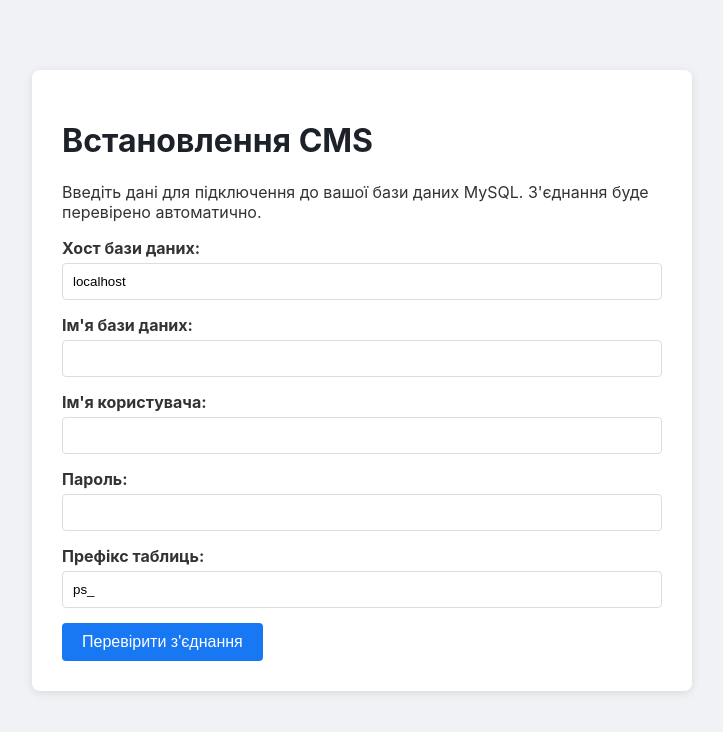
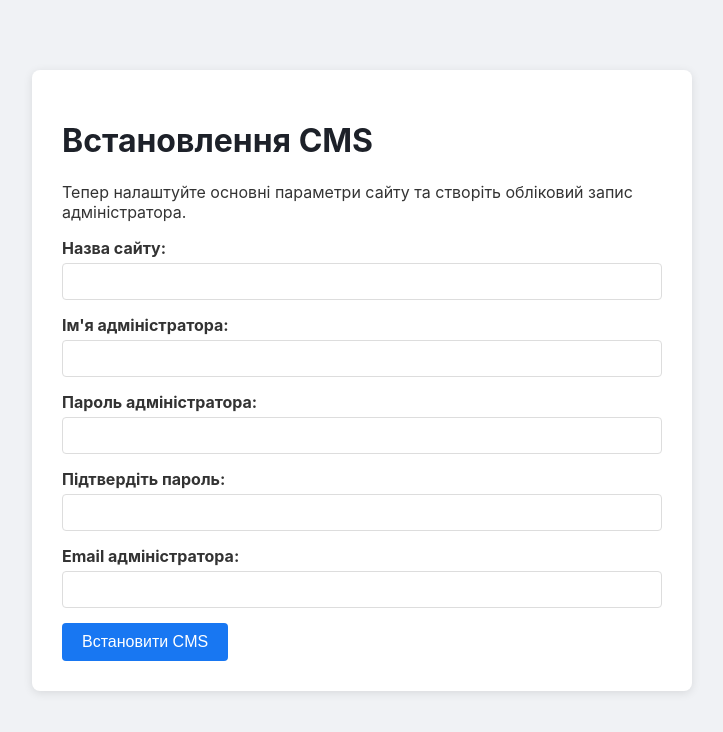
Before and after one commit to Ezdrael/PixelShop, a PHP site: page /index.php?step=2 in a window 1280 px wide. Shown: the top 732 px of the page, without its empty margins (278-1001 px from the left). Run offline with PHP 8.4, Linux system fonts and the light colour scheme.

Commit message:
Update step-2.php

```diff
--- a/install/step-2.php
+++ b/install/step-2.php
@@ -1,92 +1,23 @@
 <?php
 /**
- * step-2.php - Форма налаштування бази даних (з AJAX-перевіркою).
+ * step-3.php - Форма налаштування сайту та адміністратора.
  */
 
-render_header("Крок 2: Налаштування бази даних", 2);
-
-// Отримуємо збережені дані з сесії, щоб заповнити поля
-$db_data = $_SESSION['install_data'] ?? [];
+render_header("Крок 3: Налаштування сайту");
 
 if (isset($_SESSION['error'])) {
-    echo "<div class='alert alert-danger'>" . htmlspecialchars($_SESSION['error']) . "</div>";
+    echo "<div class='error-box'>". htmlspecialchars($_SESSION['error']). "</div>";
     unset($_SESSION['error']);
 }
 ?>
-
-<form method="post" action="index.php?step=2" id="db-form">
-    <p>Введіть дані для підключення до вашої бази даних MySQL. З'єднання буде перевірено автоматично.</p>
-
-    <div>
-        <label for="db_host">Хост бази даних:</label>
-        <input type="text" id="db_host" name="db_host" value="<?= htmlspecialchars($db_data['db_host'] ?? 'localhost') ?>" required>
-    </div>
-
-    <div>
-        <label for="db_name">Ім'я бази даних:</label>
-        <input type="text" id="db_name" name="db_name" value="<?= htmlspecialchars($db_data['db_name'] ?? '') ?>" required>
-    </div>
-
-    <div>
-        <label for="db_user">Ім'я користувача:</label>
-        <input type="text" id="db_user" name="db_user" value="<?= htmlspecialchars($db_data['db_user'] ?? '') ?>" required>
-    </div>
-
-    <div>
-        <label for="db_pass">Пароль:</label>
-        <input type="password" id="db_pass" name="db_pass" value="<?= htmlspecialchars($db_data['db_pass'] ?? '') ?>">
-    </div>
-
-    <div>
-        <label for="db_prefix">Префікс таблиць:</label>
-        <input type="text" id="db_prefix" name="db_prefix" value="<?= htmlspecialchars($db_data['db_prefix'] ?? 'ps_') ?>" required>
-    </div>
-
-    <div id="connection-status" class="status-box"></div>
-
-    <button type="button" id="check-db-btn" class="button">Перевірити з'єднання</button>
-    <button type="submit" id="continue-btn" class="button" disabled>Далі</button>
+<form method="post" action="index.php?step=3">
+    <p>Тепер налаштуйте основні параметри сайту та створіть обліковий запис адміністратора.</p>
+    <div><label>Назва сайту:</label><input type="text" name="site_title" required></div>
+    <div><label>Ім'я адміністратора:</label><input type="text" name="admin_user" required></div>
+    <div><label>Пароль адміністратора:</label><input type="password" name="admin_pass" required></div>
+    <div><label>Підтвердіть пароль:</label><input type="password" name="admin_pass_confirm" required></div>
+    <div><label>Email адміністратора:</label><input type="email" name="admin_email" required></div>
+    <button type="submit" class="button">Встановити CMS</button>
 </form>
-
-<script>
-document.addEventListener('DOMContentLoaded', function() {
-    const checkBtn = document.getElementById('check-db-btn');
-    const continueBtn = document.getElementById('continue-btn');
-    const form = document.getElementById('db-form');
-    const statusBox = document.getElementById('connection-status');
-
-    checkBtn.addEventListener('click', async function() {
-        // Показуємо процес перевірки
-        statusBox.style.display = 'block';
-        statusBox.className = 'status-box';
-        statusBox.textContent = 'Перевірка...';
-        continueBtn.disabled = true;
-
-        const formData = new FormData(form);
-
-        try {
-            const response = await fetch('ajax-check-db.php', {
-                method: 'POST',
-                body: formData
-            });
-            const result = await response.json();
-
-            statusBox.textContent = result.message;
-
-            if (result.success) {
-                statusBox.classList.add('status-success');
-                continueBtn.disabled = false; // Розблоковуємо кнопку "Далі"
-            } else {
-                statusBox.classList.add('status-danger');
-            }
-        } catch (error) {
-            statusBox.className = 'status-box status-danger';
-            statusBox.textContent = 'Сталася помилка під час відправки запиту.';
-            console.error('Fetch error:', error);
-        }
-    });
-});
-</script>
-
 <?php
 render_footer();
```
